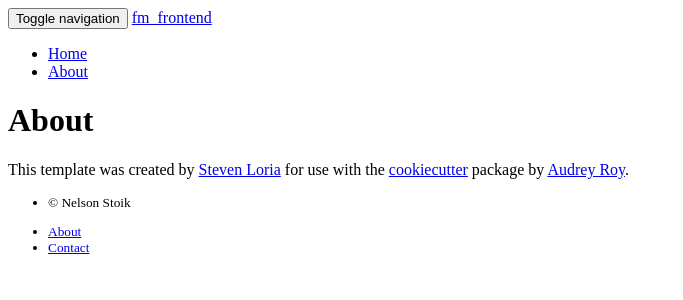
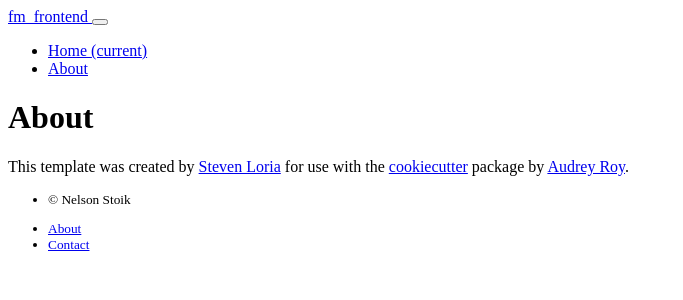
Before and after one commit to nstoik/fm_frontend, a Flask app: template fm_frontend/templates/public/about.html in a window 1280 px wide. Shown: the top 300 px of the page, without its empty margins (0-683 px from the left). Run offline with Flask 2, Linux system fonts and the light colour scheme; the template is opened without the code that fills it, so the values that code supplies are empty; parts of the project's set-up code (start-up, migrations or seed data) failed here and were passed over.

Commit message:
about to start redesign

```diff
--- a/assets/js/main.js
+++ b/assets/js/main.js
@@ -7,6 +7,7 @@
 // JavaScript modules
 require('jquery');
 require('font-awesome-webpack');
+require('popper.js');
 require('bootstrap');
 
 // Your own code
--- a/fm_frontend/extensions.py
+++ b/fm_frontend/extensions.py
@@ -7,8 +7,8 @@
 from flask_webpack import Webpack
 from flask_wtf.csrf import CSRFProtect
 
+from fm_database.base import get_base
 from fm_database.extensions import pwd_context
-from fm_database.models.base import get_base
 
 pwd_context = pwd_context
 csrf_protect = CSRFProtect()
--- a/fm_frontend/templates/nav.html
+++ b/fm_frontend/templates/nav.html
@@ -1,48 +1,48 @@
+<nav class="navbar navbar-expand-lg navbar-dark bg-dark fixed-top">
+  <a class="navbar-brand" href="{{ url_for('public.home') }}">
+    fm_frontend
+  </a>
+  <button class="navbar-toggler" type="button" data-toggle="collapse" data-target="#navbarSupportedContent" aria-controls="navbarSupportedContent"
+    aria-expanded="false" aria-label="Toggle navigation">
+    <span class="navbar-toggler-icon"></span>
+  </button>
 
-<nav class="navbar navbar-inverse navbar-fixed-top" role="navigation">
-  <div class="container">
-
-  <!-- Brand and toggle get grouped for better mobile display -->
-  <div class="navbar-header">
-    <button type="button" class="navbar-toggle" data-toggle="collapse" data-target=".navbar-ex1-collapse">
-      <span class="sr-only">Toggle navigation</span>
-      <span class="icon-bar"></span>
-      <span class="icon-bar"></span>
-      <span class="icon-bar"></span>
-    </button>
-    <a class="navbar-brand" href="{{ url_for('public.home') }}">
-
-      fm_frontend
-
-    </a>
-  </div>
-  <!-- Collect the nav links, forms, and other content for toggling -->
-  <div class="collapse navbar-collapse navbar-ex1-collapse">
-    <ul class="nav navbar-nav">
-      <li><a href="{{ url_for('public.home') }}">Home</a></li>
-      <li><a href="{{ url_for('public.about') }}">About</a></li>
+  <div class="collapse navbar-collapse" id="navbarSupportedContent">
+    <ul class="navbar-nav mr-auto">
+      <li class="nav-item active">
+        <a class="nav-link" href="{{ url_for('public.home') }}">Home
+          <span class="sr-only">(current)</span>
+        </a>
+      </li>
+      <li class="nav-item">
+        <a class="nav-link" href="{{ url_for('public.about') }}">About</a>
+      </li>
     </ul>
     {% if current_user and current_user.is_authenticated %}
-    <ul class="nav navbar-nav navbar-right">
-        <li>
-            <p class="navbar-text"><a class="navbar-link" href="{{ url_for('user.members') }}">Logged in as {{ current_user.username }}</a></p>
-        </li>
-        <li><a class="navbar-link" href="{{ url_for('public.logout') }}"><i class="fa fa-sign-out"></i></a></li>
-
+    <ul class="navbar-nav my-auto">
+      <li class="nav-item active">
+        <a class="nav-link" href="{{ url_for('user.members') }}">Logged in as {{ current_user.username }}</a>
+      </li>
+      <li class="nav-item">
+        <a class="nav-link" href="{{ url_for('public.logout') }}">
+          <i class="fa fa-sign-out"></i>
+        </a>
+      </li>
     </ul>
     {% elif form %}
-    <ul class="nav navbar-nav navbar-right">
-      <li><a href="{{ url_for('public.register') }}">Create account</a></li>
+    <form class="form" id="loginForm" method="POST" action="/" role="login">
+      <input type="hidden" name="csrf_token" value="{{ csrf_token() }}" />
+      <div class="input-group mb-2 mr-sm-2">
+        {{ form.username(placeholder="Username", class_="form-control mr-sm-1 my-auto") }} {{ form.password(placeholder="Password",
+        class_="form-control mr-sm-1 my-auto") }}
+        <button class="btn btn-light btn-primary m-auto" type="submit">submit</button>
+      </div>
+    </form>
+    <ul class="navbar-nav my-auto">
+      <li class="nav-item">
+        <a class="nav-link navbar-text" href="{{ url_for('public.register') }}">Create account</a>
+      </li>
     </ul>
-    <form id="loginForm" method="POST" class="navbar-form form-inline navbar-right" action="/" role="login">
-      <input type="hidden" name="csrf_token" value="{{ csrf_token() }}"/>
-      <div class="form-group">
-        {{ form.username(placeholder="Username", class_="form-control") }}
-        {{ form.password(placeholder="Password", class_="form-control") }}
-      </div>
-      <button type="submit" class="btn btn-default">Log in</button>
-    </form>
     {% endif %}
   </div><!-- /.navbar-collapse -->
-  </div><!-- /.container -->
 </nav>
--- a/fm_frontend/templates/public/about.html
+++ b/fm_frontend/templates/public/about.html
@@ -2,9 +2,9 @@
 {% extends "layout.html" %}
 
 {% block content %}
-<div class="body-content">
+<div class="container">
+    <h1>About</h1>
     <div class="row">
-      <h1>About</h1>
       <p>This template was created by <a href="http://github.com/sloria/">Steven Loria</a> for use with the <a href="http://github.com/audreyr/cookiecutter/">cookiecutter</a> package by <a href="http://github.com/audreyr/">Audrey Roy</a>.</p>
     </div>
 </div>
```
Also changed, not shown: fm_frontend/templates/public/home.html (+4 -4 lines).
